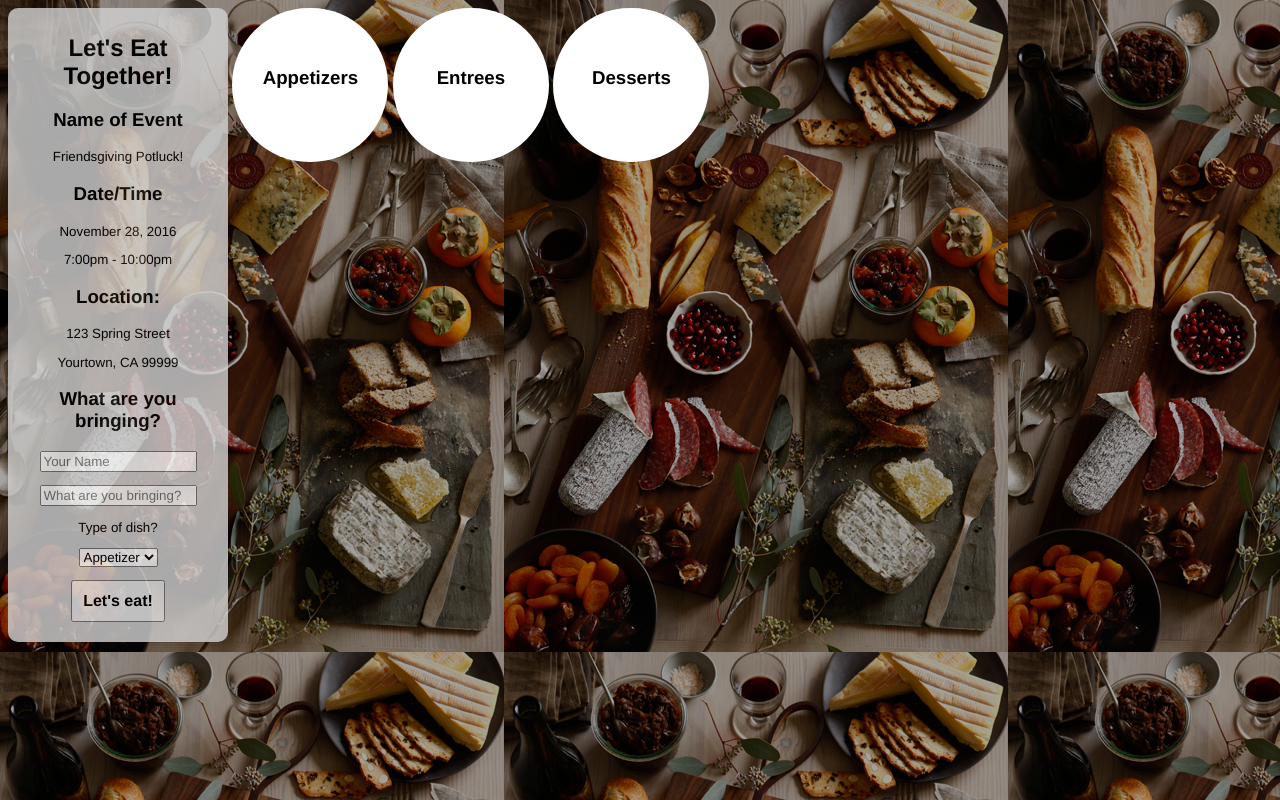
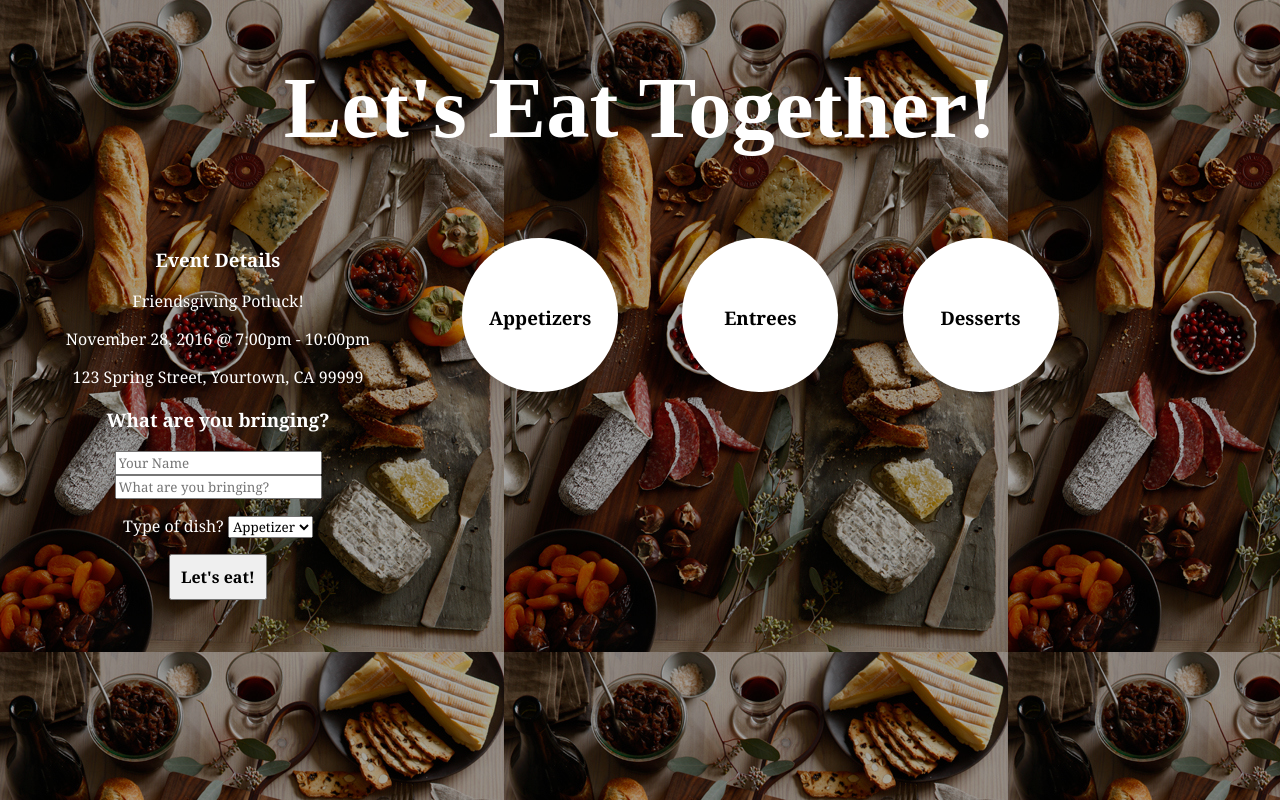
Before and after one commit to elanneh/eattogether, a website: page client/static/index.html in a window 1280 px wide. Drawn offline with nearby package versions, Linux system fonts and the light colour scheme; no server answers; a web font is replaced by a local one.

Commit message:
updated design

```diff
--- a/client/static/css/style.css
+++ b/client/static/css/style.css
@@ -1,5 +1,5 @@
 *{
-	font-family: Helvetica, sans-serif;
+	font-family: Georgia, serif;
 }
 body{
 	background:
@@ -9,37 +9,52 @@ body{
     		), url("feast.jpg");
 }
 h3{
-	font: 14pt Helvetica, sans-serif;
+	font: 14pt Georgia, serif;
 	font-weight: bolder;
 }
 
 #head{
-	background-color:lightgray;
-	opacity: 0.8;
-	width: 200px;
-	border-radius: 10px 10px 10px 10px;
+	color: white;
+	margin: 0 auto;
+	text-align: center;
+	vertical-align: top;
+}
+	#head h1{
+		font-family: 'Playfair Display', serif;
+		font-size: 65pt;
+		font-weight: 900;
+		margin-bottom: 60px;
+	}
+
+#form{
+
+	width: 400px;
+	height: 400px;
+	color: white;
+	margin: 0 auto;
 	padding: 10px 10px 20px 10px;
-	margin-bottom: 5px;
 	text-align: center;
 	display: inline-block;
 	vertical-align: top;
 }
-	#head h1{
-		font: 18pt Helvetica, sans-serif;
-		font-weight: bolder;
-	}
-	#head p{
-		font: 10pt Helvetica, sans-serif;
-		font-weight: lighter;
+	#form p{
+		font: 10pt, Georgia, serif;
+		font-style: normal;
+		font-weight: 400;
+
 }
+
 #button{
 	padding: 10px 10px 10px 10px;
-	font: 12pt Helvetica, sans-serif;
+	font: 12pt Georgia, serif;
 	font-weight: bolder;
 }
+
 #appetizer, #entree, #dessert{
 	display: inline-block;
 	vertical-align: top;
+	padding: 20px 30px 30px 30px;
+	margin: 0 auto;
 }
 
 .rsvp{
@@ -71,13 +86,13 @@ h3{
   (min-width: 320px)
   and (max-width: 414px)
   {
-	#head{
+	#form{
 		width: 100%;
 		margin: 0 auto;
-
 	}
 	#appetizer, #entree, #dessert{
 		width: 100%;
+		padding: 10px;
 	}
 	.rsvp, .rsvp_label{
 		margin: 0 auto;
@@ -88,12 +103,33 @@ h3{
   (min-width: 414px)
   and (max-width: 768px)
   {
-	#head{
-		width: 90%;
+	#form{
+		width: 100%;
 		margin: 0 auto;
 
+	}
+	#appetizer, #entree, #dessert{
+		width: 100%;
+		padding: 10px;
+
+	}
+		.rsvp, .rsvp_label{
+		margin: 0 auto;
+	}
+
+}
+
+
+@media
+  (min-width: 768px)
+  and (max-width: 1094px)
+  {
+
+	#appetizer, #entree, #dessert{
+		padding: 0px 0px 0px 0px !important;
 	}
 	.rsvp, .rsvp_label{
 		margin: 0 auto;
 	}
+
 }
--- a/client/static/index.html
+++ b/client/static/index.html
@@ -6,6 +6,7 @@
 	<script src="./js/jquery-2.1.4.js"></script>
 	<script src="/socket.io/socket.io.js"></script>
 	<link rel="stylesheet" href="./css/style.css" />
+	<link href='https://fonts.googleapis.com/css?family=Playfair+Display:900italic' rel='stylesheet' type='text/css'>
 	<script type="text/javascript">
 
 		$(document).ready(function(){
@@ -48,22 +49,21 @@
 <body>
 	<div id="head">
 		<h1>Let's Eat Together!</h1>
-		<h3>Name of Event</h3>
-		<p>Friendsgiving Potluck!</p>
-		<h3>Date/Time</h3>
-		<p>November 28, 2016</p>
-		<p>7:00pm - 10:00pm</p>
-		<h3>Location:</h3>
-		<p>123 Spring Street</p>
-		<p>Yourtown, CA 99999</p>
+	</div>
+
+	<div id="form">
+
+		<h3>Event Details</h3> <p>Friendsgiving Potluck!</p>
+		<p>November 28, 2016 @ 7:00pm - 10:00pm</p>
+		<p>123 Spring Street, Yourtown, CA 99999</p>
 
 		<h3>What are you bringing?</h3>
 
 		<form id="rsvp_form" action="/guests" method="post">
-			<p><input type="text" class="input" name="name" placeholder="Your Name"></p>
-			<p><input type="text" class="input" name="dish" placeholder="What are you bringing?"></p>
-			<p>Type of dish?</p>
-			<p><select name="type">
+			<p><input type="text" class="input" name="name" placeholder="Your Name">
+			<input type="text" class="input" name="dish" placeholder="What are you bringing?">
+			<p>Type of dish?
+			<select name="type">
 				<option value="appetizer">Appetizer</option>
 				<option value="entree">Entree</option>
 				<option value="dessert">Dessert</option>
@@ -71,6 +71,7 @@
 			<input type="submit" id="button" value="Let's eat!">
 		</form>
 	</div>
+
 	<div id="appetizer">
 		<div class="rsvp_label">
 			<br><br>
```
